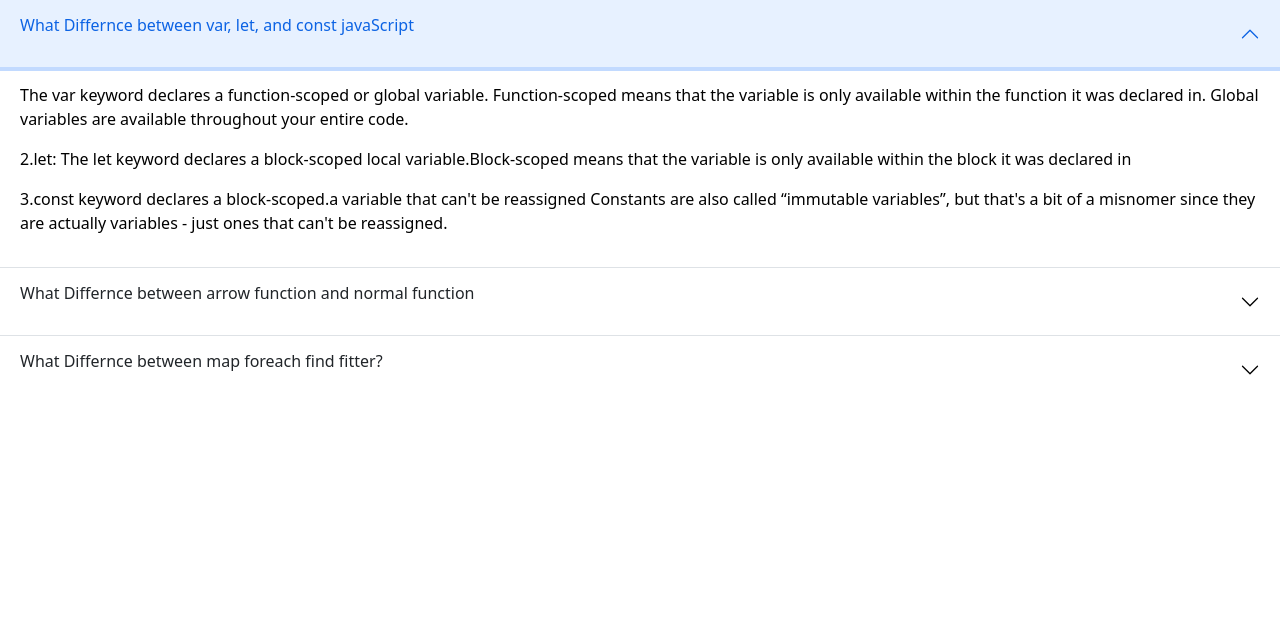
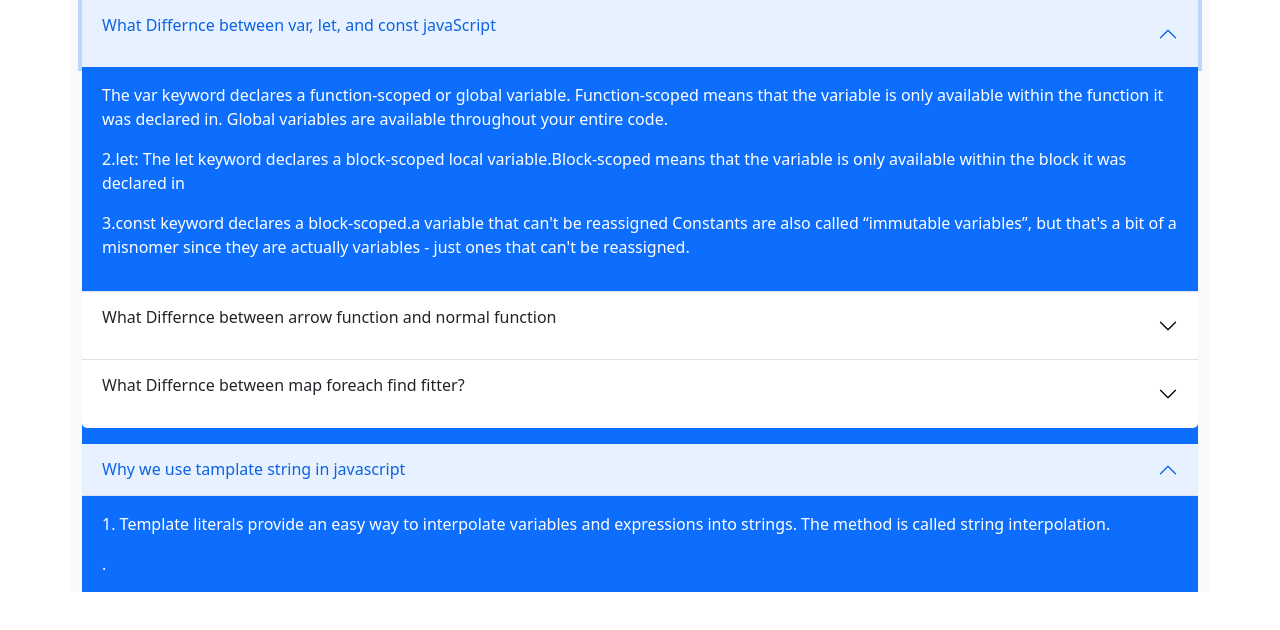
Before and after one commit to imishat/news-sides, a plain HTML site: page blogs.html in a window 1280 px wide. Both pictures are taken after a click on the button "What Differnce between var, let, and const javaScript". Drawn offline with nearby package versions, Linux system fonts and the light colour scheme.

Commit message:
add style

```diff
--- a/blogs.html
+++ b/blogs.html
@@ -12,8 +12,9 @@
 </head>
 
 <body>
-    <div class="accordion accordion-flush" id="accordionFlushExample">
-        <div class="accordion-item">
+    <Section class="container text-bg-light text-white text-white">
+        <div class="accordion accordion-flush text-bg-light" id="accordionFlushExample">
+            <div class="accordion-item text-bg-primary text-white">
                 <h2 class="accordion-header" id="flush-headingOne">
                     <button class="accordion-button collapsed" type="button" data-bs-toggle="collapse" data-bs-target="#flush-collapseOne" aria-expanded="false" aria-controls="flush-collapseOne">
               <P>
@@ -31,7 +32,7 @@
                     </div>
                 </div>
             </div>
-        <div class="accordion-item">
+            <div class="accordion-item text-bg-primary text-white">
                 <h2 class="accordion-header" id="flush-headingTwo">
                     <button class="accordion-button collapsed" type="button" data-bs-toggle="collapse" data-bs-target="#flush-collapseTwo" aria-expanded="false" aria-controls="flush-collapseTwo">
               <P>
@@ -55,7 +56,7 @@
                     </div>
                 </div>
             </div>
-        <div class="accordion-item">
+            <div class="accordion-item text-bg-primary text-white">
                 <h2 class="accordion-header" id="flush-headingThree">
                     <button class="accordion-button collapsed" type="button" data-bs-toggle="collapse" data-bs-target="#flush-collapseThree" aria-expanded="false" aria-controls="flush-collapseThree">
                     <P>
@@ -65,7 +66,7 @@
 
             </button>
                 </h2>
-            <div id="flush-collapseThree" class="accordion-collapse collapse" aria-labelledby="flush-headingThree" data-bs-parent="#accordionFlushExample">
+                <div id="flush-collapseThree" class="accordion-collapse collapse text-bg-primary text-whit" aria-labelledby="flush-headingThree" data-bs-parent="#accordionFlushExample">
                     <div class="accordion-body">
                         <P>
                             1. Map executes the same code on every element in an array and returns a new array with the updated elements.
@@ -82,9 +83,25 @@
                         </p>
 
                         .</div>
+
+                </div>
+                <div class="accordion-item text-white text-bg-primary    text-white mt-3">
+                    <h2 class="accordion-header" id="flush-headingOne">
+                        <button class="accordion-button collapsed" type="button" data-bs-toggle="collapse" data-bs-target="#flush-collapseOne" aria-expanded="false" aria-controls="flush-collapseOne">
+                        Why  we use tamplate string in javascript
+                      </button>
+                    </h2>
+                    <div id="flush-collapseOne" class="accordion-collapse collapse" aria-labelledby="flush-headingOne" data-bs-parent="#accordionFlushExample">
+                        <div class="accordion-body">
+                            <P>
+                                1. Template literals provide an easy way to interpolate variables and expressions into strings. The method is called string interpolation.
+
+                            </P>.</div>
                     </div>
                 </div>
             </div>
+        </div>
+    </Section>
 
     <!--boostrap scprit-->
 
```
Lines whose indentation alone changed are shown as unchanged.
